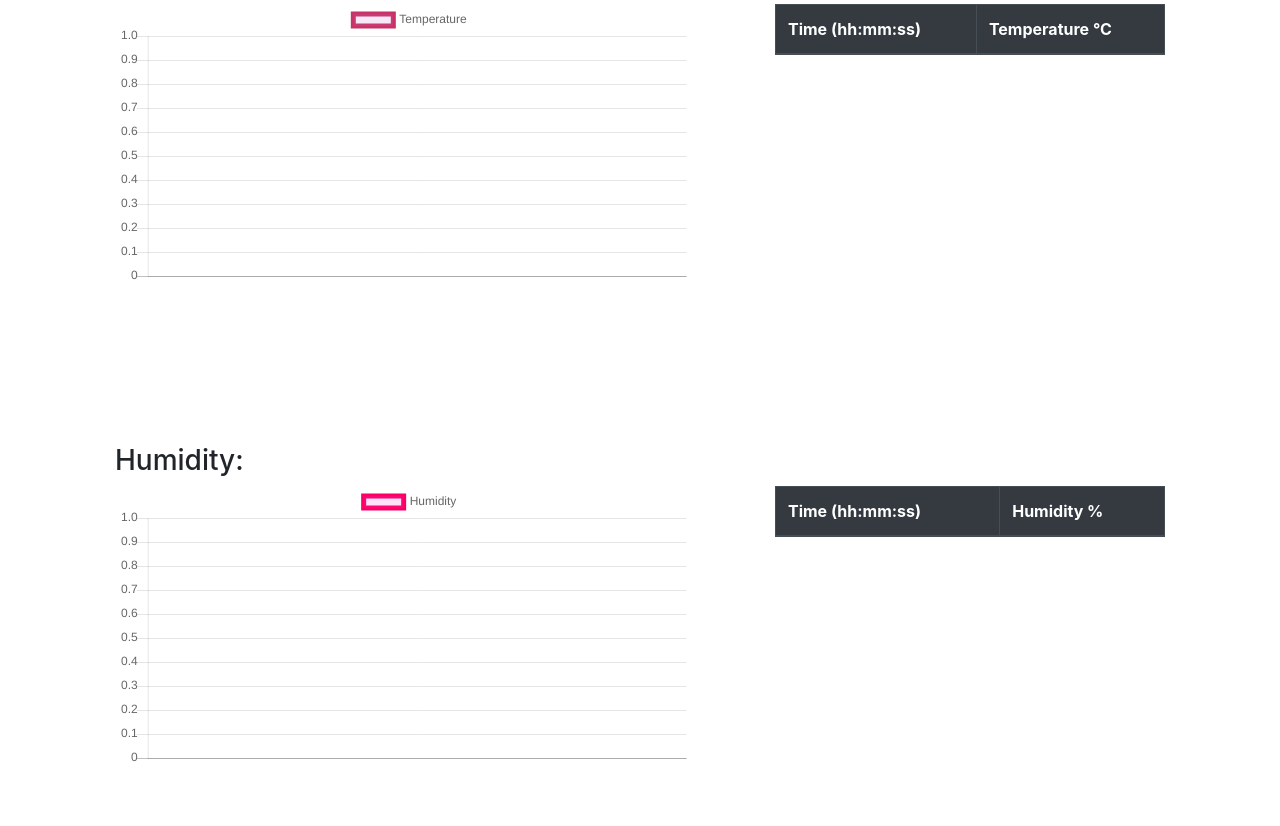
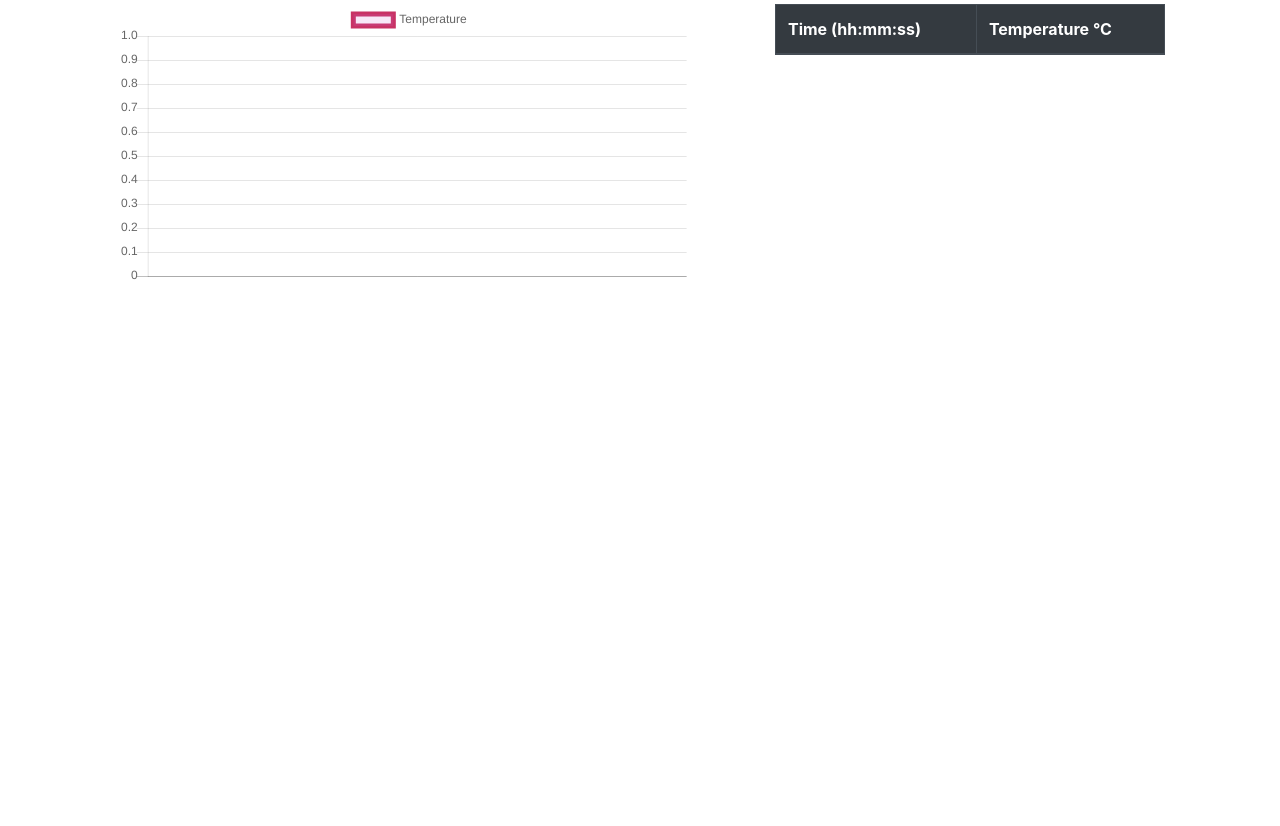
Before and after one commit to krni-ndk/ERS-Competition-2018, a website: page public/index.html in a window 1280 px wide. Shown: the part 322-1148 px from the top of the page. After the commit the page ends 800 px from the top, so only its background shows below. Drawn offline with Linux system fonts and the light colour scheme; no server answers.

Commit message:
Removed all functions for humidity reading

```diff
--- a/_testFillDatabase.js
+++ b/_testFillDatabase.js
@@ -8,9 +8,8 @@ setInterval(function () {
     let currentTime = new Date().getTime();
 
     let temp = Math.round(Math.random() * 100);
-    let hum = Math.round(Math.random() * 100);
 
-    let query = `INSERT INTO readings(temp, hum, time_ms) VALUES (${temp}, ${hum}, ${currentTime})`;
+    let query = `INSERT INTO readings(temp, time_ms) VALUES (${temp}, ${currentTime})`;
     dbCon.query(query, function (xError, aResult, aFields) {
         if (xError) console.log(xError);
         console.log(query);
--- a/app/server.js
+++ b/app/server.js
@@ -24,8 +24,7 @@ app.get('/', function (aReq, aRes, xErr) {
 app.get('/api/data', function (aReq, aRes, xErr) {
     if (xErr) console.log(xErr);
 
-    if(isNaN(aReq.query.timePeriod))
-    {
+    if (isNaN(aReq.query.timePeriod)) {
         aRes.status(400).send({
             success: "false",
             message: "Invalid data in request"
@@ -37,7 +36,7 @@ app.get('/api/data', function (aReq, aRes, xErr) {
     let currentTime = new Date().getTime();
     let reqTime = currentTime - timePeriod;
 
-    let query = `SELECT temp, hum, time_ms FROM readings WHERE time_ms BETWEEN ${reqTime} AND ${currentTime} ORDER BY time_ms ASC`;
+    let query = `SELECT temp, time_ms FROM readings WHERE time_ms BETWEEN ${reqTime} AND ${currentTime} ORDER BY time_ms ASC`;
 
     dbCon.query(query, function (xError, aResults, aFields) {
         if (xError) {
--- a/public/css/main.css
+++ b/public/css/main.css
@@ -1,9 +1,6 @@
 .chartWrapper {
     height: 30vh;
 }
-
-#tempChart,
-#humChart {}
 
 #hero {
     background-color: lightblue;
@@ -17,10 +14,7 @@
     margin-bottom: 30px;
 }
 
-#hero #timePeriodInput {}
-
-#temperatures,
-#humidity {
+#temperatures {
     padding: 100px;
 }
 
@@ -32,10 +26,10 @@
 
 @media screen and (max-width: 768px) {
 
-    #temperatures,
-    #humidity {
+    #temperatures {
         padding: 25px;
     }
+
     .chartWrapper {
         width: auto;
     }
--- a/public/index.html
+++ b/public/index.html
@@ -53,31 +53,6 @@
             </div>
         </div>
     </section>
-    <section id="humidity">
-            <div class="container">
-                    <h3>Humidity:</h3>
-                    <div class="row">
-                        <div class="chartWrapper col-md-7">
-                            <canvas id="humChart"></canvas>
-                        </div>
-                        <div class="col-md-5">
-                            <div class="tableWrapper">
-                                <table id="humTable" class="table table-dark table-bordered">
-                                    <thead>
-                                        <tr>
-                                            <th>Time (hh:mm:ss)</th>
-                                            <th>Humidity &percnt;</th>
-                                        </tr>
-                                    </thead>
-                                    <tbody>
-
-                                    </tbody>
-                                </table>
-                            </div>
-                        </div>
-                    </div>
-                </div>
-    </section>
 
     <script src="js/jquery-3.3.1.min.js"></script>
     <script src="js/bootstrap.min.js"></script>
--- a/public/js/main.js
+++ b/public/js/main.js
@@ -1,11 +1,9 @@
 var retrievedData = [];
 
 var tempChart;
-var humChart;
 
 $(function () {
     let tempChartCTX = document.getElementById('tempChart').getContext('2d');
-    let humChartCTX = document.getElementById('humChart').getContext('2d');
 
     tempChart = new Chart(tempChartCTX, {
         type: 'line',
@@ -41,46 +39,6 @@ $(function () {
                 callbacks: {
                     label: function (toolTips, data) {
                         return toolTips.yLabel + " °C";
-                    }
-                }
-            }
-        }
-    });
-
-    humChart = new Chart(humChartCTX, {
-        type: 'line',
-        data: {
-            labels: [],
-            datasets: [{
-                label: 'Humidity',
-                data: [],
-                backgroundColor: [
-                    'rgba(250, 50, 200, 0.15)'
-                ],
-                borderColor: [
-                    'rgba(250, 0, 100, 1.0)'
-                ],
-                borderWidth: 5
-            }]
-
-        },
-        options: {
-            scales: {
-                yAxes: [{
-                    ticks: {
-                        beginAtZero: true
-                    }
-                }],
-                xAxes: [{
-                    gridLines: {
-                        display: false
-                    }
-                }]
-            },
-            tooltips: {
-                callbacks: {
-                    label: function (toolTips, data) {
-                        return toolTips.yLabel + " %";
                     }
                 }
             }
@@ -137,18 +95,12 @@ function displayChartData() {
     // First empty data arrays
     tempChart.data.datasets[0].data = [];
     tempChart.data.labels = [];
-    humChart.data.datasets[0].data = [];
-    humChart.data.labels = [];
 
     for (let i = 0; i < retrievedData.length; i++) {
         if ((dataTime <= maxTime) && retrievedData[i].time_ms >= dataTime) {
             tempChart.data.datasets[0].data.push(retrievedData[i].temp);
             tempChart.data.labels.push(msToTime(retrievedData[i].time_ms));
             tempChart.update();
-
-            humChart.data.datasets[0].data.push(retrievedData[i].hum);
-            humChart.data.labels.push(msToTime(retrievedData[i].time_ms));
-            humChart.update();
 
             dataTime += resMs;
         }
@@ -163,16 +115,11 @@ function displayTableData() {
     let dataTime = minTime;
 
     $('#tempTable tbody').empty();
-    $('#humTable tbody').empty();
 
     for (let i = 0; i < retrievedData.length; i++) {
         let tempTableRow = document.createElement('tr');
         let tempTableTemp = document.createElement('td');
         let tempTableTime = document.createElement('td');
-
-        let humTableRow = document.createElement('tr');
-        let humTableTemp = document.createElement('td');
-        let humTableTime = document.createElement('td');
 
         if ((dataTime <= maxTime) && retrievedData[i].time_ms >= dataTime) {
             tempTableTemp.appendChild(document.createTextNode(retrievedData[i].temp));
@@ -180,12 +127,6 @@ function displayTableData() {
             tempTableRow.appendChild(tempTableTime);
             tempTableRow.appendChild(tempTableTemp);
             $('#tempTable').find('tbody').append(tempTableRow);
-
-            humTableTemp.appendChild(document.createTextNode(retrievedData[i].hum));
-            humTableTime.appendChild(document.createTextNode(msToTime(retrievedData[i].time_ms)));
-            humTableRow.appendChild(humTableTime);
-            humTableRow.appendChild(humTableTemp);
-            $('#humTable').find('tbody').append(humTableRow);
 
             dataTime += resMs;
         }
```
